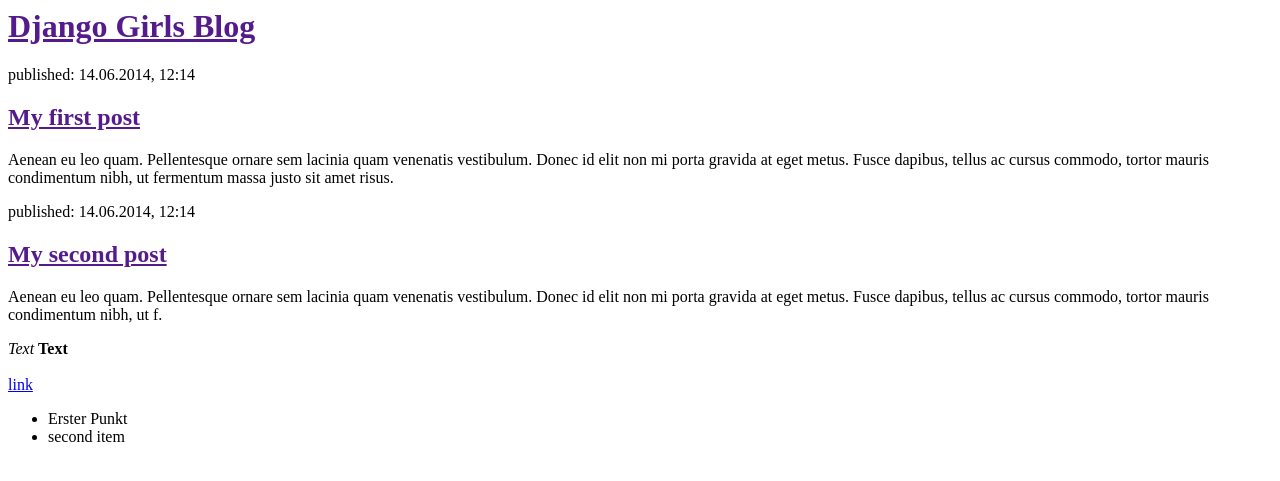
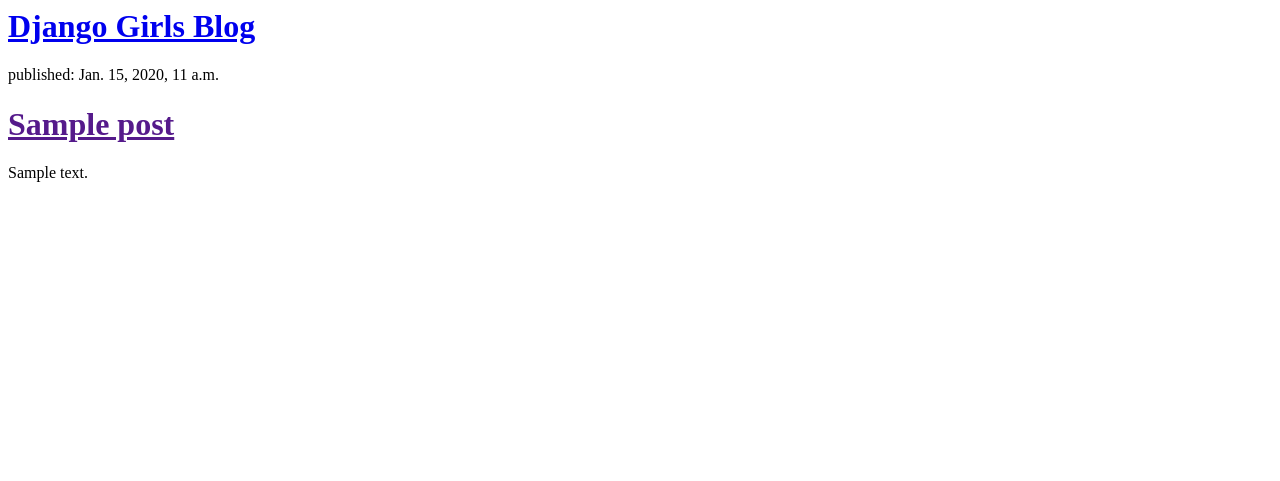
Before and after one commit to soundweaverz/djangotest, a Django app: template blog/templates/blog/post_list.html in a window 1280 px wide. Shown: the top 481 px of the page. Run offline with Django 3.2, Linux system fonts and the light colour scheme; the template is opened without the code that fills it: values that come from a table or form of the project are taken from there, others are empty; tables that the repository leaves empty hold one stand-in row (values such as "Sample post").

Commit message:
Django Templates

```diff
--- a/blog/templates/blog/post_list.html
+++ b/blog/templates/blog/post_list.html
@@ -4,27 +4,15 @@
     </head>
     <body>
         <div>
-            <h1><a href="">Django Girls Blog</a></h1>
+            <h1><a href="/">Django Girls Blog</a></h1>
         </div>
 
-        <div>
-            <p>published: 14.06.2014, 12:14</p>
-            <h2><a href="">My first post</a></h2>
-            <p>Aenean eu leo quam. Pellentesque ornare sem lacinia quam venenatis vestibulum. Donec id elit non mi porta gravida at eget metus. Fusce dapibus, tellus ac cursus commodo, tortor mauris condimentum nibh, ut fermentum massa justo sit amet risus.</p>
-        </div>
-
-        <div>
-            <p>published: 14.06.2014, 12:14</p>
-            <h2><a href="">My second post</a></h2>
-            <p>Aenean eu leo quam. Pellentesque ornare sem lacinia quam venenatis vestibulum. Donec id elit non mi porta gravida at eget metus. Fusce dapibus, tellus ac cursus commodo, tortor mauris condimentum nibh, ut f.</p>
-        </div>
-
-        <div>
-            <em>Text</em>
-            <strong>Text</strong>
-        </div>
-        <br/>
-        <a href="http://djangogirls.org">link</a>
-        <ul><li>Erster Punkt</li><li>second item</li></ul>
+        {% for post in posts %}
+            <div>
+                <p>published: {{ post.published_date }}</p>
+                <h1><a href="">{{ post.title }}</a></h1>
+                <p>{{ post.text|linebreaksbr }}</p>
+            </div>
+        {% endfor %}
     </body>
 </html>
```
